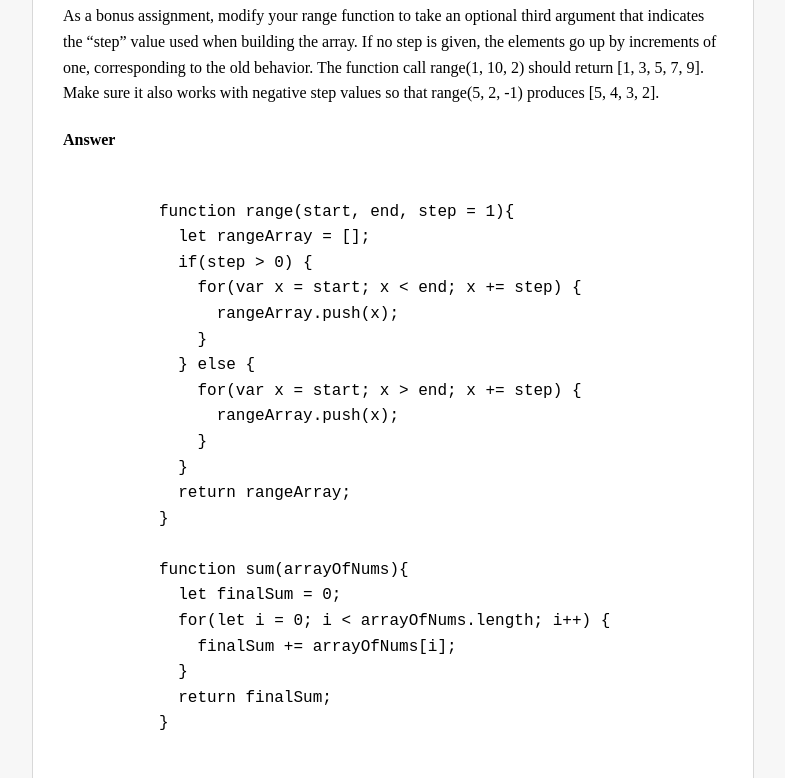
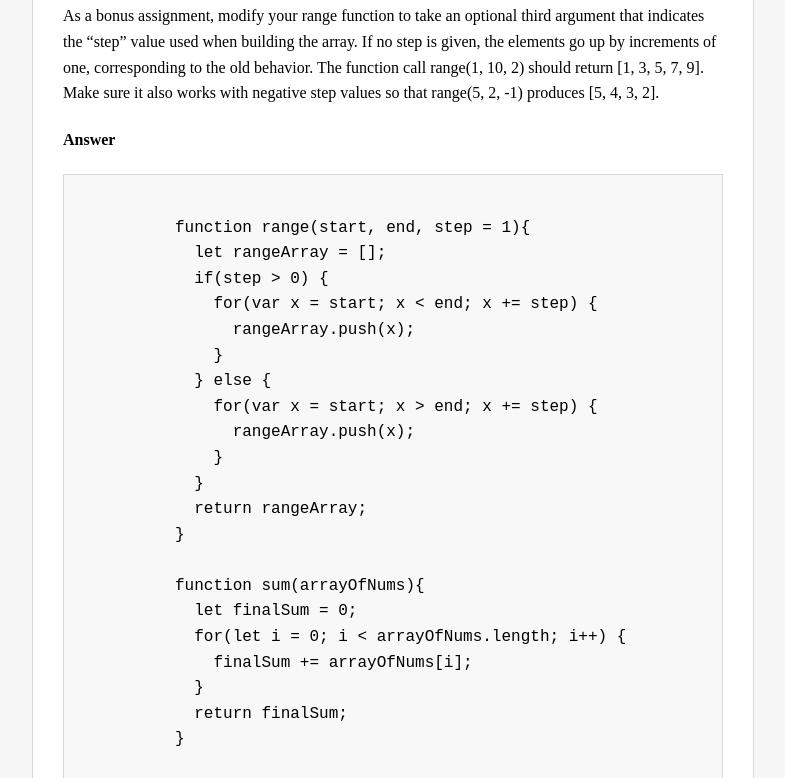
Before and after one commit to DaveMoran/ejs3e, a plain HTML site: page index.html in a window 1280 px wide. Shown: the part 640-1418 px from the top of the page, without its empty margins (247-1032 px from the left). Drawn offline with nearby package versions, Linux system fonts and the light colour scheme; a web font is replaced by a local one.

Commit message:
Add style to solutions

```diff
--- a/style.css
+++ b/style.css
@@ -12,6 +12,12 @@ p, li {
 pre, code {
   font-family: source-code-pro, monospace;
   font-style: normal;
+}
+
+.solution pre {
+  padding: 15px;
+  background-color: #f8f8f8;
+  border: 1px solid #d8d8d8;
 }
 
 body {
```
Also changed, not shown: ch2/index.html (+4 -8 lines).
